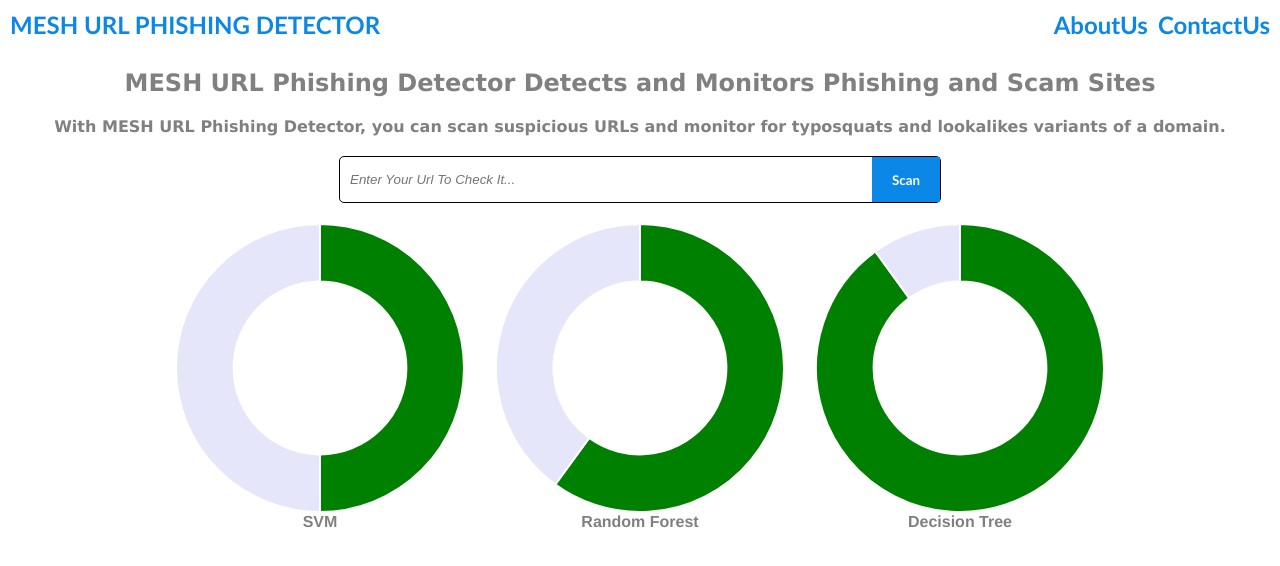
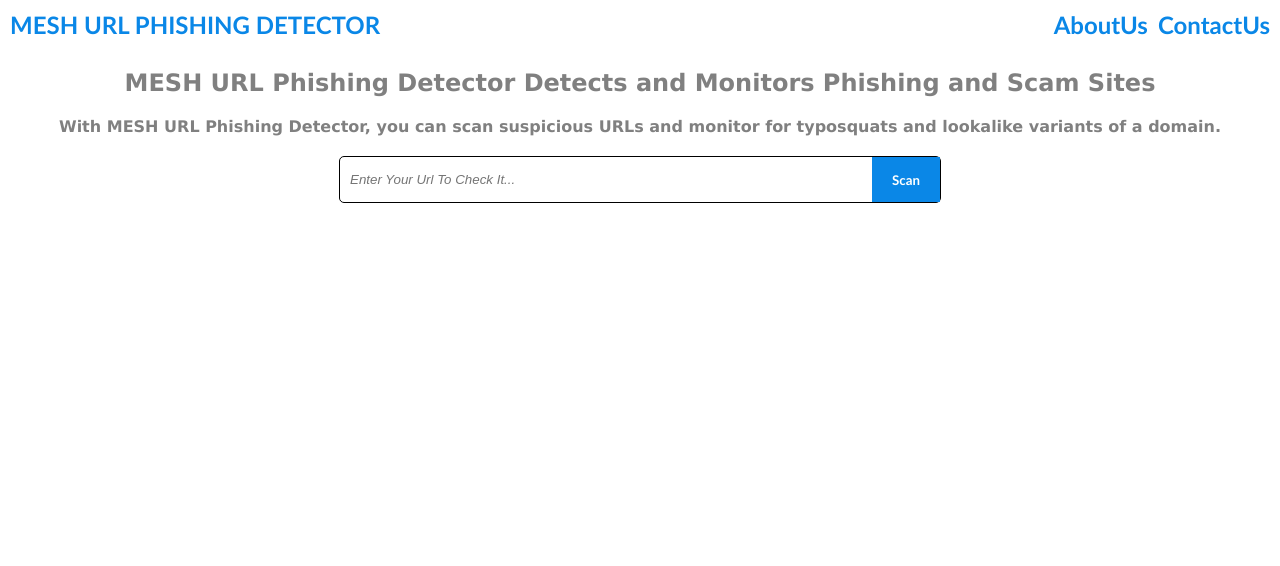
Before and after one commit to Zaidsaadedin1/URL-PHISHING-FRONT, a React (Create React App) app: page / in a window 1280 px wide. Shown: the top 566 px of the page. Built offline with nearby package versions, Linux system fonts and the light colour scheme.

Commit message:
last modification

```diff
--- a/src/components/HomePageAnimation/HomePage.js
+++ b/src/components/HomePageAnimation/HomePage.js
@@ -6,22 +6,26 @@ import DonutChart from "../../Helpers/DonutChart/DonutChart";
 
 function HomePageAnimation() {
   const [url, setUrl] = useState("");
-  const [isloading, setIsLoading] = useState(false);
-  const [data, setData] = useState([]);
+  const [isLoading, setIsLoading] = useState(false);
+  const [data, setData] = useState({
+    dt_probability: 0, // Decision Tree probability
+    knn_probability: 0, // k-Nearest Neighbors probability
+    svm_probability: 0, // Support Vector Machine probability
+    message: "", // Message from the API
+  });
+
   const checkUrl = async () => {
-    if (!url) {
-      return;
-    }
+    if (!url) return;
     setIsLoading(true);
+
     try {
       const response = await apis.checkApi(url);
+      console.log(response);
 
-      if (response.status === 200) {
-        setData(response.data);
-        console.log(response);
-        setIsLoading(false);
-        setUrl("");
-      }
+      setData(response); // Update state
+      console.log("New data set", response); // Log the new data directly
+      setIsLoading(false);
+      setUrl("");
     } catch (error) {
       console.error("Error checking URL:", error);
       setIsLoading(false);
@@ -38,7 +42,7 @@ function HomePageAnimation() {
         </h1>
         <h1 className="main-header-sub">
           With MESH URL Phishing Detector, you can scan suspicious URLs and
-          monitor for typosquats and lookalikes variants of a domain.
+          monitor for typosquats and lookalike variants of a domain.
         </h1>
       </div>
       <div className="search-container">
@@ -49,24 +53,24 @@ function HomePageAnimation() {
           onChange={(e) => setUrl(e.target.value)}
           placeholder="Enter Your Url To Check It..."
         />
-        <button className="button" disabled={isloading} is onClick={checkUrl}>
-          {isloading && <LoadingShape />}
+        <button className="button" disabled={isLoading} onClick={checkUrl}>
+          {isLoading && <LoadingShape />}
           Scan
         </button>
       </div>
-      {data && (
-        <footer className="home-page-foorter">
+      {data.message && (
+        <footer className="home-page-footer">
           <div className="footer-donut">
-            <DonutChart percentage={50} />
-            <h1>SVM</h1>
+            <DonutChart percentage={data.dt_probability} />
+            <h1>Decision Tree</h1>
           </div>
           <div className="footer-donut">
-            <DonutChart percentage={60} />
-            <h1>Random Forest</h1>
+            <DonutChart percentage={data.knn_probability} />
+            <h1>k-NN</h1>
           </div>
           <div className="footer-donut">
-            <DonutChart percentage={90} />
-            <h1>Decision Tree</h1>
+            <DonutChart percentage={data.svm_probability} />
+            <h1>SVM</h1>
           </div>
         </footer>
       )}
--- a/src/index.js
+++ b/src/index.js
@@ -3,6 +3,7 @@ import ReactDOM from "react-dom/client";
 import "./index.css";
 import App from "./components/App";
 
+// @ts-ignore
 const root = ReactDOM.createRoot(document.getElementById("root"));
 root.render(
   <React.StrictMode>
```
